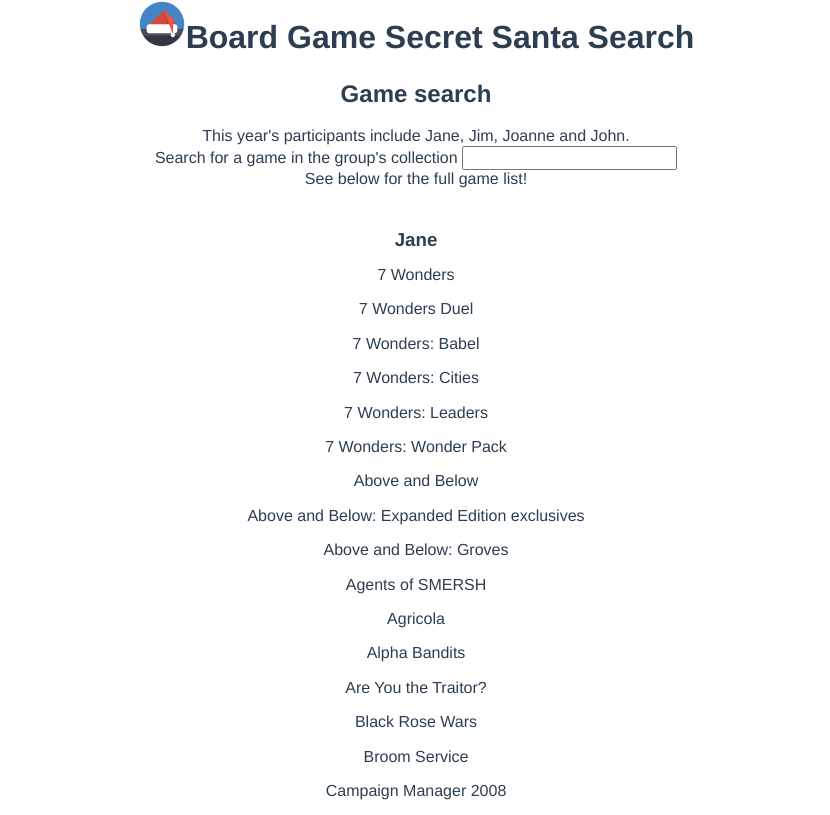
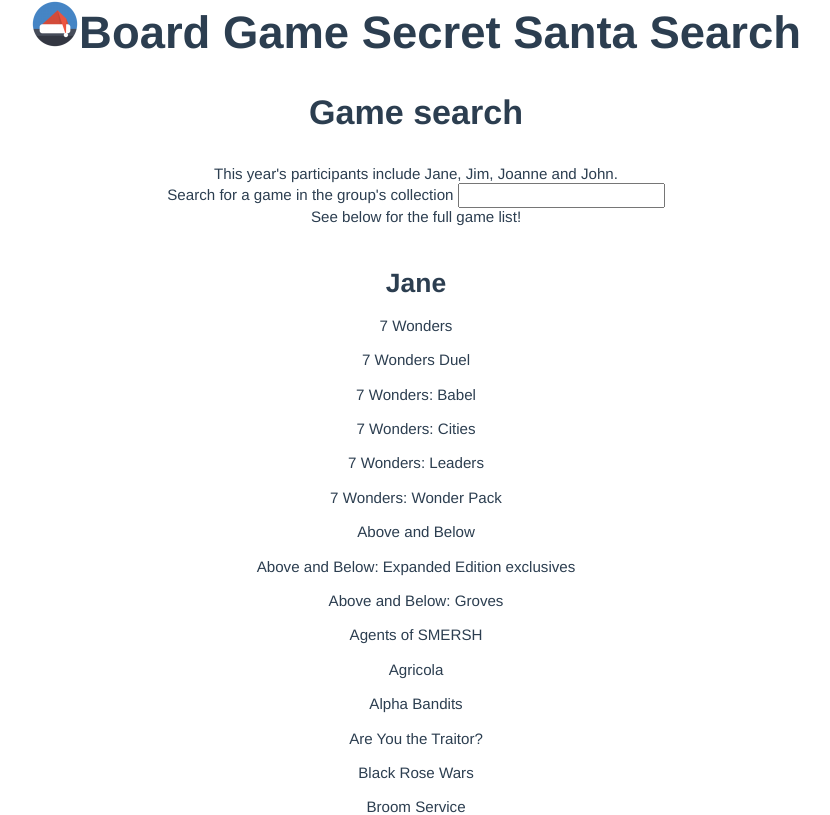
Before and after one commit to squireChuck/board-game-secret-santa-search, a Vue app in the folder ui/: page / in a window 1280 px wide. Shown: the top 815 px of the page, without its empty margins (224-1054 px from the left). Built offline with nearby package versions, Linux system fonts and the light colour scheme.

Commit message:
adding modernscale

```diff
--- /dev/null
+++ b/ui/src/assets/css/modernscale.css
@@ -0,0 +1,124 @@
+body {
+  font-size: 100%;
+}
+
+body, caption, th, td, input, textarea, select, option, legend, fieldset, h1, h2, h3, h4, h5, h6 {
+  font-size-adjust: 0.5;
+}
+
+/* Check out `performance_final.html` to get a feeling of where #page is
+   located. */
+#page {
+  font-size: 1em;
+  /* equivalent to 16px */
+  line-height: 1.25;
+  /* equivalent to 20px */
+}
+
+@media (min-width: 43.75em) {
+  #page {
+    font-size: 1em;
+    /* equivalent to 16px */
+    line-height: 1.375;
+    /* equivalent to 22px */
+  }
+}
+
+h1 {
+  font-size: 2em;
+  /* 2x body copy size = 32px */
+  line-height: 1.25;
+  /* 45px / 36px */
+}
+
+@media (min-width: 43.75em) {
+  h1 {
+    font-size: 2.5em;
+    /* 2.5x body copy size = 40px */
+    line-height: 1.125;
+  }
+}
+
+@media (min-width: 56.25em) {
+  h1 {
+    font-size: 3em;
+    /* 3x body copy size = 48px */
+    line-height: 1.05;
+    /* keep to a multiple of the 20px line height and something more appropriate for display headings */
+  }
+}
+
+h2 {
+  font-size: 1.625em;
+  /* 1.625x body copy size = 26px */
+  line-height: 1.15384615;
+  /* 30px / 26px */
+}
+
+@media (min-width: 43.75em) {
+  h2 {
+    font-size: 2em;
+    /* 2x body copy size = 32px */
+    line-height: 1.25;
+  }
+}
+
+@media (min-width: 56.25em) {
+  h2 {
+    font-size: 2.25em;
+    /* 2.25x body copy size = 36px */
+    line-height: 1.25;
+  }
+}
+
+h3 {
+  font-size: 1.375em;
+  /* 1.375x body copy size = 22px */
+  line-height: 1.13636364;
+  /* 25px / 22px */
+}
+
+@media (min-width: 43.75em) {
+  h3 {
+    font-size: 1.5em;
+    /* 1.5x body copy size = 24px */
+    line-height: 1.25;
+  }
+}
+
+@media (min-width: 56.25em) {
+  h3 {
+    font-size: 1.75em;
+    /* 1.75x body copy size = 28px */
+    line-height: 1.25;
+  }
+}
+
+h4 {
+  font-size: 1.125em;
+  /* 1.125x body copy size = 18px */
+  line-height: 1.11111111;
+}
+
+@media (min-width: 43.75em) {
+  h4 {
+    line-height: 1.22222222;
+    /* (22px / 18px */
+  }
+}
+
+blockquote {
+  font-size: 1.25em;
+  /* 20px / 16px */
+  line-height: 1.25;
+  /* 25px / 20px */
+}
+
+@media (min-width: 43.75em) {
+  blockquote {
+    font-size: 1.5em;
+    /* 24px / 16px = */
+    line-height: 1.45833333;
+    /* 35px / 24px */
+  }
+}
--- a/ui/src/components/GameListing.vue
+++ b/ui/src/components/GameListing.vue
@@ -1,5 +1,5 @@
 <template>
-  <div class="container-grid">
+  <div class="container-grid page">
     <header id="header-sm">
       <img
         :src="require('../assets/img/santa-hat-icon-32px.png')"
--- a/ui/src/main.js
+++ b/ui/src/main.js
@@ -5,6 +5,7 @@
 
 /* Styles */
 import "@/assets/css/normalize.css";
+import "@/assets/css/modernscale.css";
 import "@/assets/css/main.css";
 
 new Vue({
```
Also changed, not shown: 1 other file (tests, documents, lock files or other folders).
